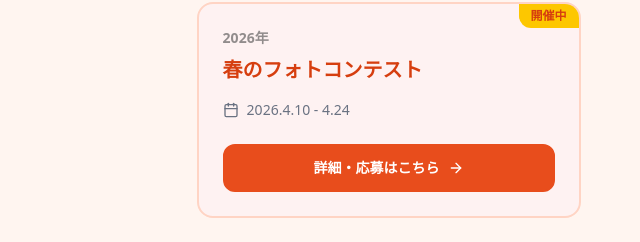
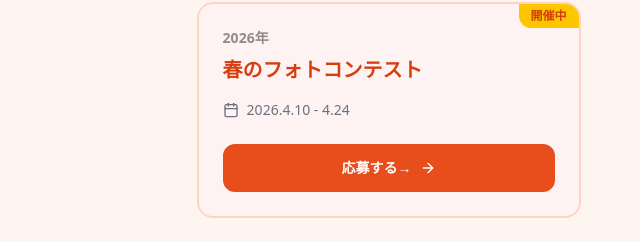
Before and after one commit to Yoshiken-lab/Photocon, a Next.js app in the folder photocon-system/: page /sample-o in a window 1280 px wide. Shown: the part 2014-2256 px from the top of the page, without its empty margins (251-891 px from the left). Built offline with nearby package versions, Linux system fonts and the light colour scheme.

Commit message:
style(sample-o): simplify active event button text to '応募する'

```diff
--- a/photocon-system/components/o/ActiveEventsO.tsx
+++ b/photocon-system/components/o/ActiveEventsO.tsx
@@ -40,7 +40,7 @@ const EventCard = ({ year, title, period, status, color = "brand", index }: { ye
                 ? "bg-[#E84D1C] text-white border-2 border-[#E84D1C] group-hover:bg-[#D63E0F]"
                 : "bg-gray-100 border-2 border-gray-200 text-gray-600 group-hover:bg-gray-200"
                 }`}>
-                {status === "Active" ? "詳細・応募はこちら" : "結果を見る"}
+                {status === "Active" ? "応募する→" : "結果を見る"}
                 <ArrowRight size={16} />
             </button>
         </motion.div>
```
Also changed, not shown: 1 other file (tests, documents, lock files or other folders).
